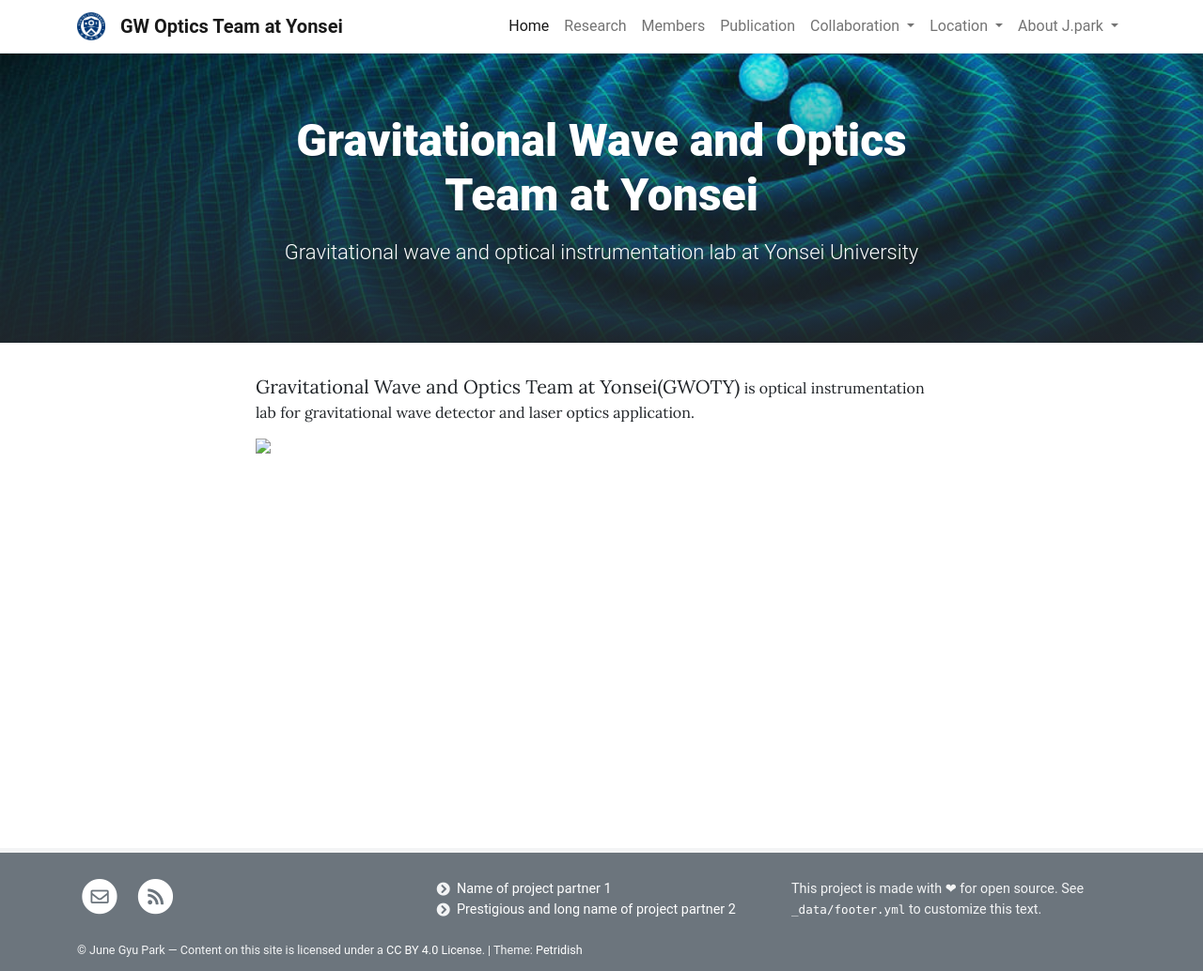
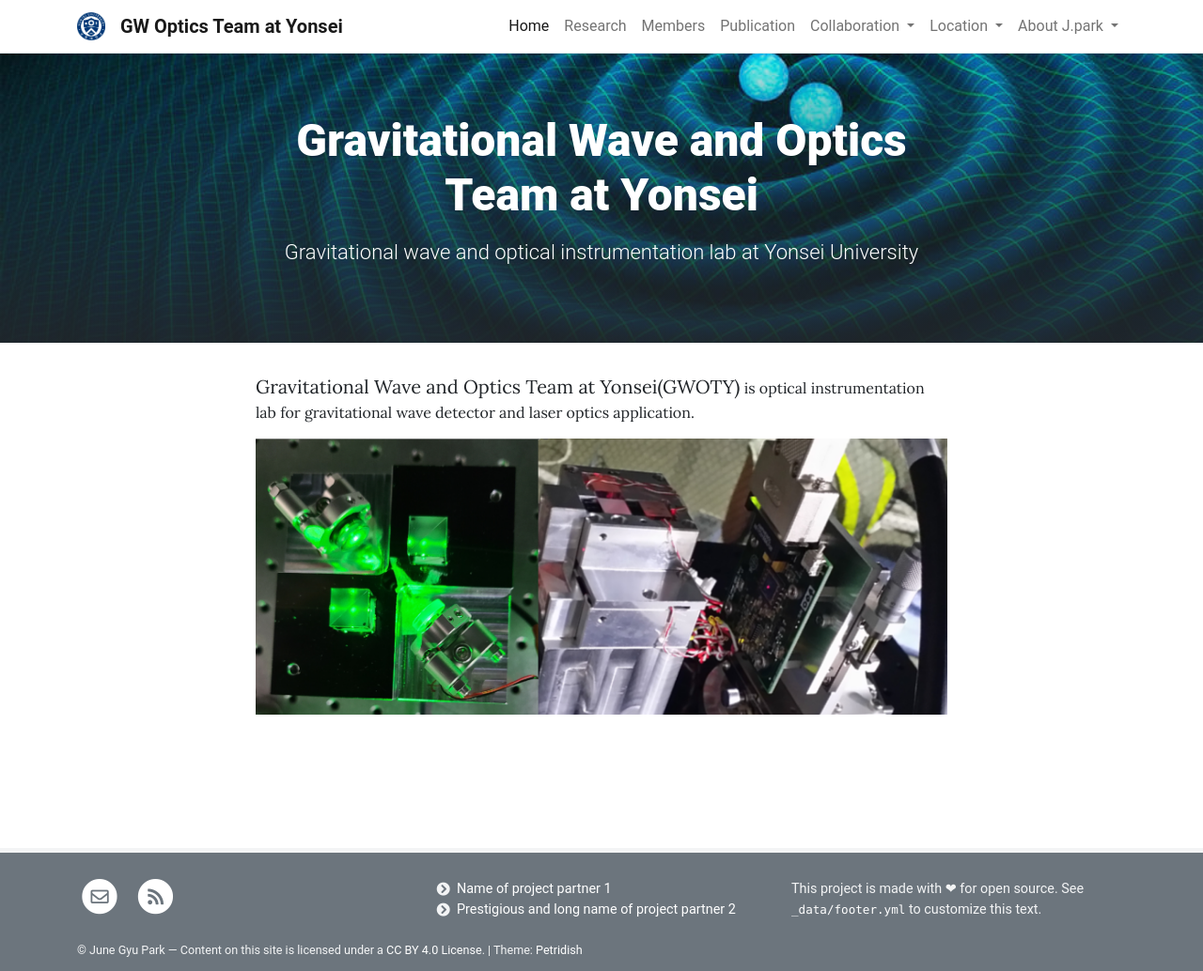
Before and after one commit to jgpark84/testpage, a Jekyll site: the page built from pages/home.md, in a window 1280 px wide. Shown: the whole page at 94% size. Built offline with Jekyll 4.4.1, drawn with Linux system fonts in a browser that asks for light colours.

Commit message:
Update home.md

```diff
--- a/pages/home.md
+++ b/pages/home.md
@@ -8,4 +8,4 @@ permalink: /
 
 <span style="font-size:20px">Gravitational Wave and Optics Team at Yonsei(GWOTY)</span> is optical instrumentation lab for gravitational wave detector and laser optics application.
 
-<img src="/images/rep.png">
+<img src="pages/images/rep.png">
```
